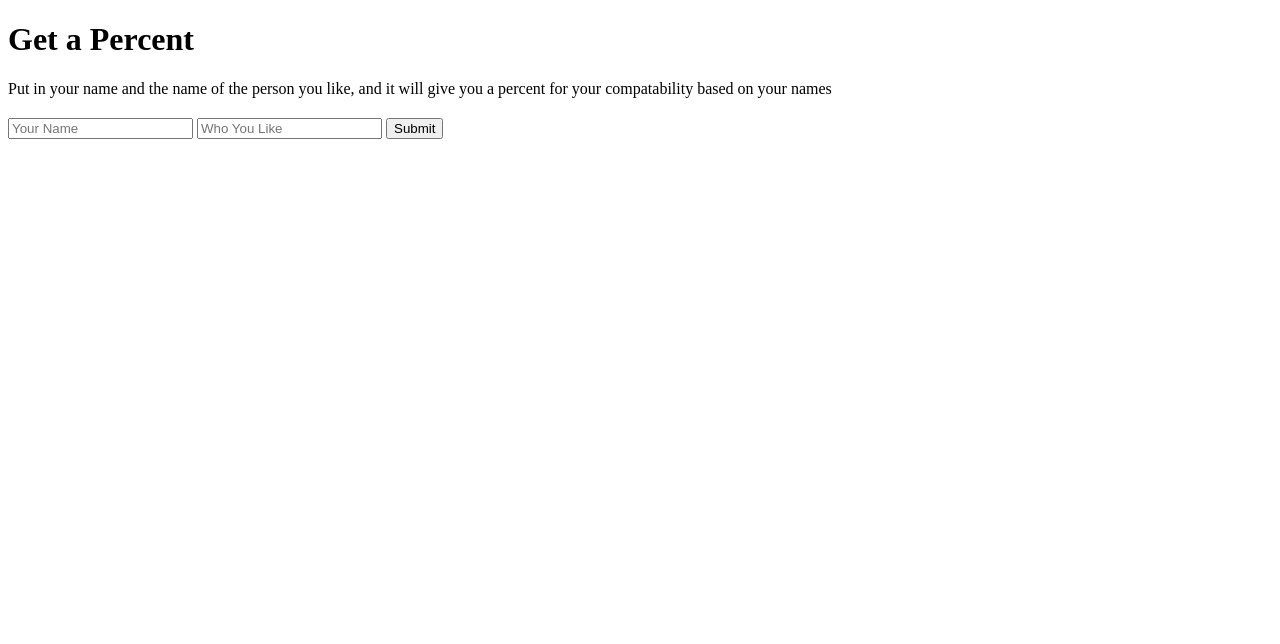
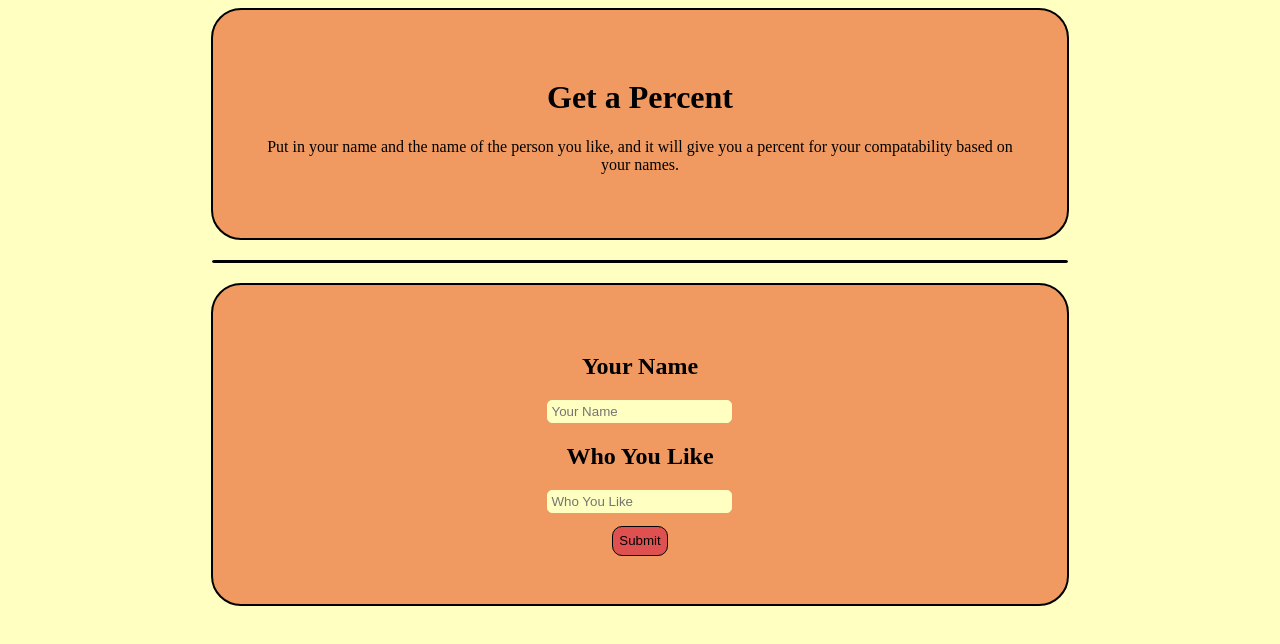
Before and after one commit to Zach-The-Gecko/Who-I-Like-Percent, a plain HTML site: page index.html in a window 1280 px wide. Drawn offline with Linux system fonts and the light colour scheme.

Commit message:
added styles

```diff
--- a/index.html
+++ b/index.html
@@ -4,21 +4,29 @@
     <meta charset="UTF-8" />
     <meta http-equiv="X-UA-Compatible" content="IE=edge" />
     <meta name="viewport" content="width=device-width, initial-scale=1.0" />
-    <link rel="stylesheet" href="styles.css" />
+    <link rel="stylesheet" href="./styles.css" />
     <title>Who I Like Percent</title>
   </head>
   <body>
+    <div id="submissionContainer">
+      <div id="top" class="submitSection">
         <h1>Get a Percent</h1>
         <p id="instructions">
-      Put in your name and the name of the person you like, and it will give you
-      a percent for your compatability based on your names
+          Put in your name and the name of the person you like, and it will give
+          you a percent for your compatability based on your names.
         </p>
+      </div>
+      <span id="divider"></span>
+
+      <form id="form" class="submitSection">
         <h2 id="percent"></h2>
-    <form id="form">
+        <h2 class="inputHeader">Your Name</h2>
         <input name="myName" type="text" placeholder="Your Name" />
+        <h2 class="inputHeader">Who You Like</h2>
         <input name="theirName" type="text" placeholder="Who You Like" />
         <button type="submit">Submit</button>
       </form>
+    </div>
     <script src="./cipherLib.js"></script>
     <script src="https://www.gstatic.com/firebasejs/8.10.0/firebase-app.js"></script>
     <script src="https://www.gstatic.com/firebasejs/8.10.0/firebase-firestore.js"></script>
--- a/script.js
+++ b/script.js
@@ -6,7 +6,7 @@ firebase.initializeApp({
   storageBucket: "whoilikecompatability.appspot.com",
   messagingSenderId: "480494029647",
   appId: "1:480494029647:web:d492ab57e34ab2ee28133a",
-  measurementId: "G-0G20GHE1W5"
+  measurementId: "G-0G20GHE1W5",
 });
 
 const encrypt = (message, key) => {
@@ -64,6 +64,8 @@ form.addEventListener("submit", (e) => {
     likeNumber = likeNumber + items[1].value.charCodeAt(i);
   }
 
+  percentDisplay.style.display = "block";
+
   // console.log("Percent: ", convertToPercent(userNumber / likeNumber));
   percentDisplay.innerHTML = `Percent: ${Math.round(
     convertToPercent(userNumber / likeNumber) * 100,
--- a/styles.css
+++ b/styles.css
@@ -1,32 +1,56 @@
-#submittingContainer {
-  background-color: #1560d1;
-  border: 1px solid #1560d1;
-  margin: 20px;
-  border-radius: 10px;
+body {
+  background-color: #feffc1;
+}
+
+#submissionContainer {
   display: flex;
+  align-items: center;
   flex-direction: column;
-  justify-content: center;
   text-align: center;
 }
 
-.seperator {
+.submitSection {
+  width: 60%;
+  background-color: #f09a61;
   padding: 3em;
+  border: 2px solid #000000;
+  border-radius: 30px;
+  color: #000000;
 }
 
-#left {
-  text-align: center;
-  border-right: 1px solid #1560d1;
+#percent {
+  display: none;
 }
 
-#right {
-  border-left: 1px solid #1560d1;
-  display: flex;
-  justify-content: center;
+#divider {
+  width: 60%;
+  margin: 20px;
+  padding: 0 3em;
+  border: 1px solid #000;
+  border-radius: 10px;
+  height: 1px;
+  background-color: #000;
 }
 
-#submit {
-  grid-column-start: 1;
-  grid-column-end: 3;
-  justify-self: center;
+input {
+  background-color: #feffc1;
+  color: black;
+  padding: 3px;
+  border: 1px solid #feffc1;
+  border-radius: 5px;
+}
+
+button {
+  margin-top: 1em;
   width: fit-content;
+  background-color: #df5151;
+  padding: 0.5em;
+  border: 1px solid #000;
+  border-radius: 10px;
 }
+
+#form {
+  display: flex;
+  flex-direction: column;
+  align-items: center;
+}
```
Lines whose indentation alone changed are shown as unchanged.
